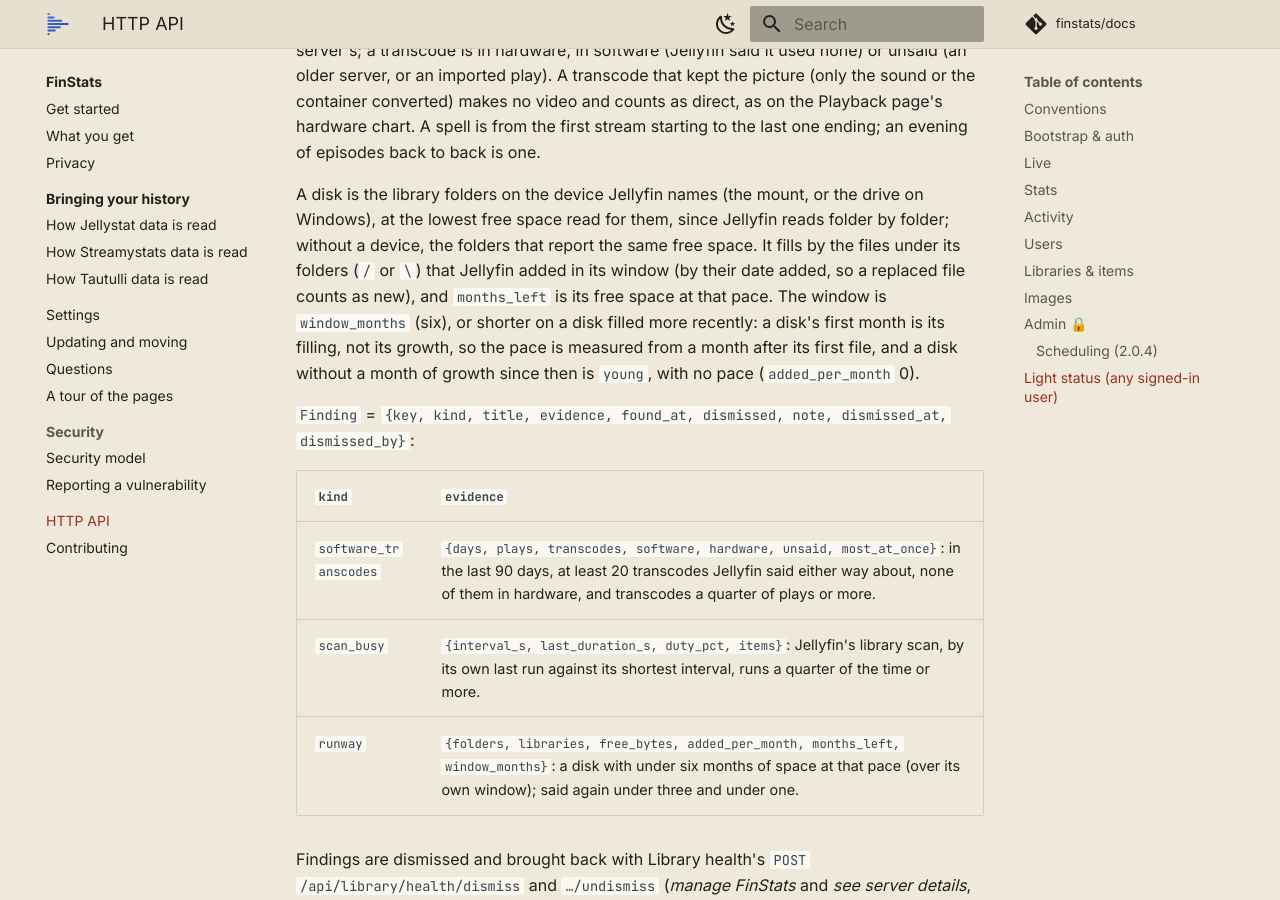
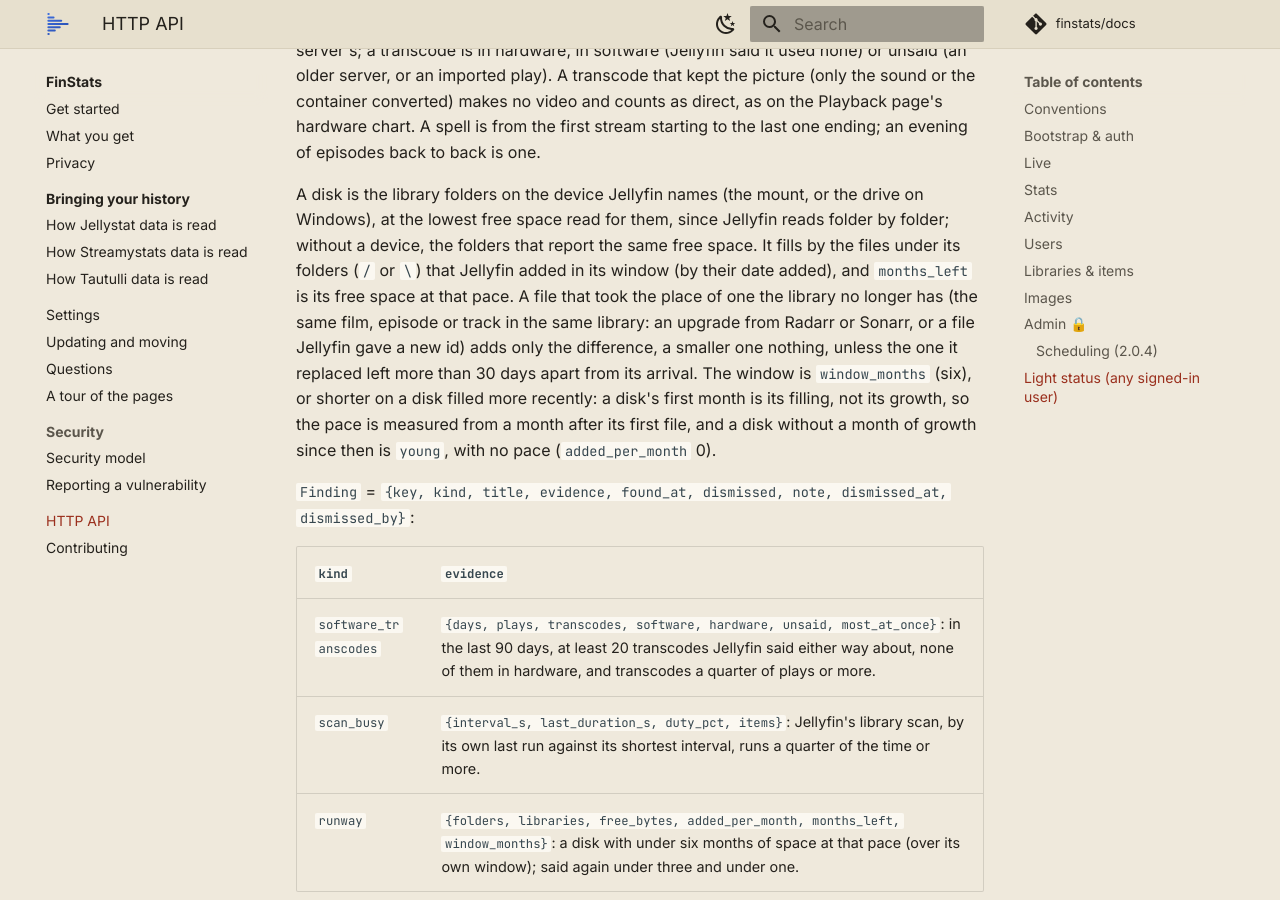
Before and after one commit to finstats/docs, an MkDocs documentation site: the page built from docs/finstats/api.md, in a window 1280 px wide and 900 px high, scrolled down 54519 px. Built offline with MkDocs 1.6.1 and Material for MkDocs 9.7.7, drawn with Linux system fonts in a browser that asks for light colours; comment, search, counter and statistics services are not loaded.

Commit message:
docs(capacity): a file in another's place counts by the difference

```diff
--- a/docs/finstats/api.md
+++ b/docs/finstats/api.md
@@ -1878,8 +1878,10 @@ from the first stream starting to the last one ending; an evening of episodes ba
 
 A disk is the library folders on the device Jellyfin names (the mount, or the drive on Windows), at the lowest free space
 read for them, since Jellyfin reads folder by folder; without a device, the folders that report the same free space. It
-fills by the files under its folders (`/` or `\`) that Jellyfin added in its window (by their date added, so a replaced
-file counts as new), and `months_left` is its free space at that pace. The window is `window_months` (six), or shorter on
+fills by the files under its folders (`/` or `\`) that Jellyfin added in its window (by their date added), and
+`months_left` is its free space at that pace. A file that took the place of one the library no longer has (the same film,
+episode or track in the same library: an upgrade from Radarr or Sonarr, or a file Jellyfin gave a new id) adds only the
+difference, a smaller one nothing, unless the one it replaced left more than 30 days apart from its arrival. The window is `window_months` (six), or shorter on
 a disk filled more recently: a disk's first month is its filling, not its growth, so the pace is measured from a month after
 its first file, and a disk without a month of growth since then is `young`, with no pace (`added_per_month` 0).
 
```
Also changed, not shown: docs/finstats/features.md (+2 -1 lines).
